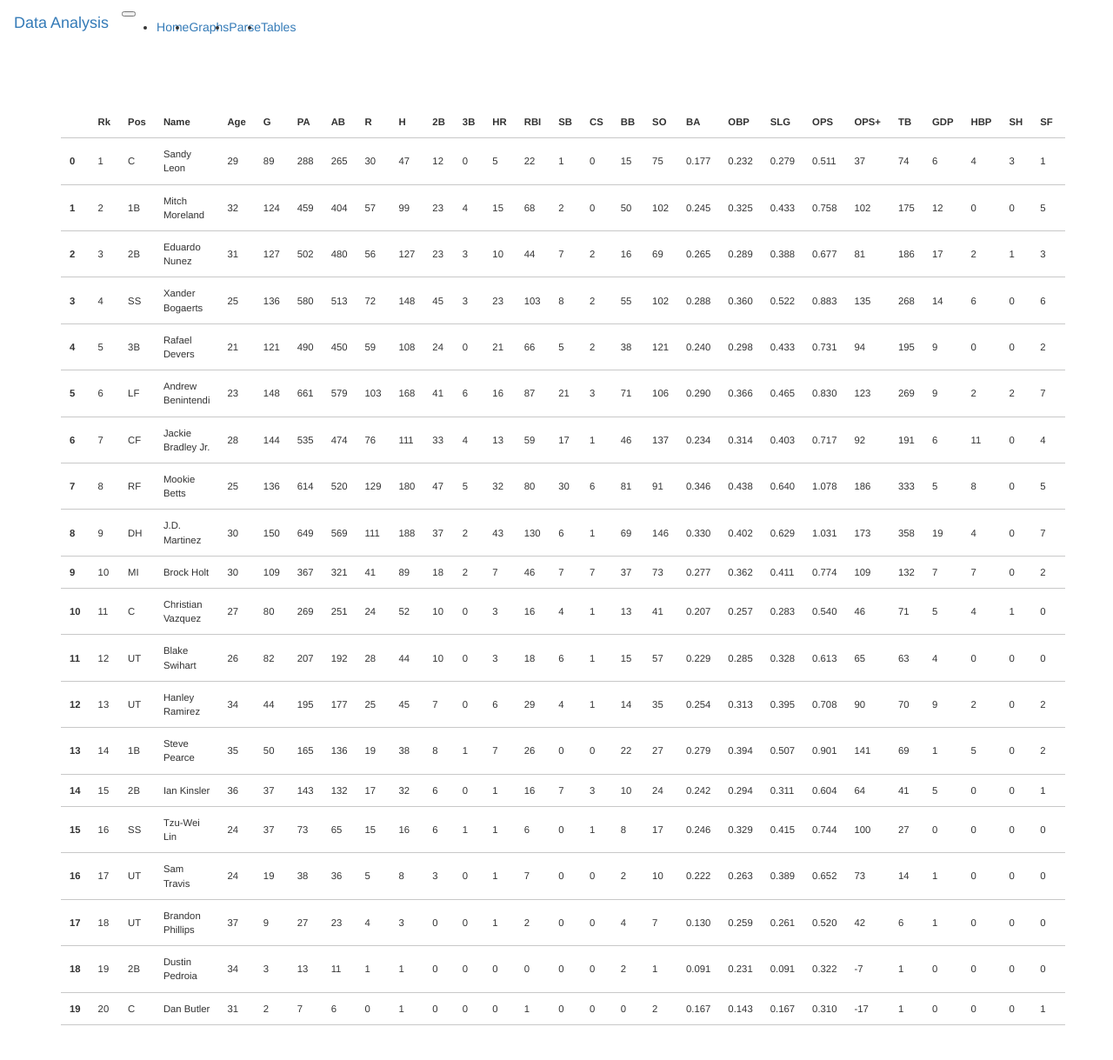
After one commit to jbabi0/Data-Map, a Flask app: page /tables in a window 1280 px wide. The commit adds this page. Shown: the whole page at 87% size. Run offline with Flask 2, Linux system fonts and the light colour scheme; some libraries are stand-ins or nearby versions.

Commit message:
Finished application

```diff
--- a/app/routes.py
+++ b/app/routes.py
@@ -1,11 +1,16 @@
 from app import app
 from flask import render_template
 from app.graphs import createGraph
+from app.parse import getData
+from app.tables import hittingData
+from app.map import world_map
 
 @app.route('/')
 @app.route('/index')
 def index():
+    world_map()
     return render_template('index.html')
+
 
 
 @app.route('/graphs')
@@ -18,3 +23,14 @@ def graphs():
     file = createGraph(x, y, xlabel, ylabel, title)
     #TODO: import and call the graph
     return render_template('graph.html', file=file)
+
+@app.route('/parse')
+def parse():
+    url = 'http://www.arthurleej.com/e-love.html'
+    data = getData(url)
+    return render_template('parse.html', data=data)
+
+@app.route('/tables')
+def tables():
+    table = hittingData()
+    return render_template('table.html', table=table)
--- a/app/static/css/main.css
+++ b/app/static/css/main.css
@@ -3,3 +3,19 @@
   width: 100%;
   margin: 25px auto;
 }
+
+table.dataframe, .dataframe th, .dataframe td {
+margin-top: 50px;
+border: none;
+border-bottom: 1px solid #C8C8C8;
+border-collapse: collapse;
+text-align: left;
+padding: 10px;
+margin-bottom: 40px;
+font-size: 0.9em;
+
+}
+
+#my_df{
+  overflow-x: scroll;
+}
--- a/app/static/js/app.js
+++ b/app/static/js/app.js
@@ -0,0 +1 @@
+$('#home').addClass('active')
--- /dev/null
+++ b/app/static/js/graph.js
@@ -0,0 +1,2 @@
+$('#home').removeClass('active')
+$('#graphs').addClass('active')
--- /dev/null
+++ b/app/tables.py
@@ -0,0 +1,12 @@
+import pandas as pd
+import os
+
+path = os.path.abspath(os.path.dirname(__file__))
+
+
+def hittingData(d=','):
+    url = path + '/static/data/redsox_2018_hitting.txt'
+    df = pd.read_csv(url, sep=d)
+
+    # return dataframe as html using pandas .to_html() method
+    return df.to_html()
--- a/app/templates/base.html
+++ b/app/templates/base.html
@@ -22,12 +22,18 @@
   </button>
   <div class="collapse navbar-collapse" id="navbarNav">
     <ul class="navbar-nav">
-      <li class="nav-item active">
+      <li id="home" class="nav-item">
         <a class="nav-link" href="{{ url_for('index')}}">Home <span class="sr-only">(current)</span></a>
       </li>
-      <li class="nav-item">
+      <li id="graphs" class="nav-item">
         <a class="nav-link" href="{{ url_for('graphs') }}">Graphs</a>
       </li>
+      <li id="parse" class="nav-item">
+        <a class="nav-link" href="{{ url_for('parse') }}">Parse</a>
+      </li>
+      <li id="tables" class="nav-item">
+        <a class="nav-link" href="{{ url_for('tables') }}">Tables</a>
+      </li
     </ul>
   </div>
 </nav>
--- a/app/templates/graph.html
+++ b/app/templates/graph.html
@@ -2,6 +2,11 @@
 
 {% block title %}
   graph - {{ super() }}
+{% endblock %}
+
+{% block scripts %}
+  {{ super() }}
+  <script type="text/javascript" src="../static/js/graph.js"></script>
 {% endblock %}
 
 {% block app_content %}
--- /dev/null
+++ b/app/templates/table.html
@@ -0,0 +1,15 @@
+{% extends 'base.html' %}
+
+{% block title %}
+  Tables - {{ super() }}
+{% endblock %}
+
+{% block app_content %}
+  <div class="container">
+        <div class="row">
+          <div id="my_df" class="col-md-12">
+            {{ table|safe }}
+          </div>
+        </div>
+      </div>
+{% endblock %}
```
Also changed, not shown: app/map.py (added, +20 -0 lines), app/parse.py (added, +12 -0 lines), app/templates/index.html (+8 -1 lines), app/templates/parse.html (added, +15 -0 lines), app/static/graph_images/world_map.svg (added).
